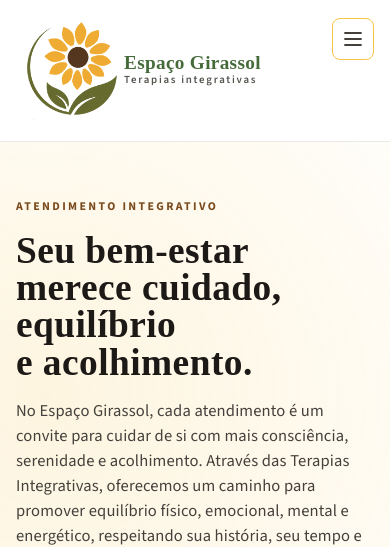
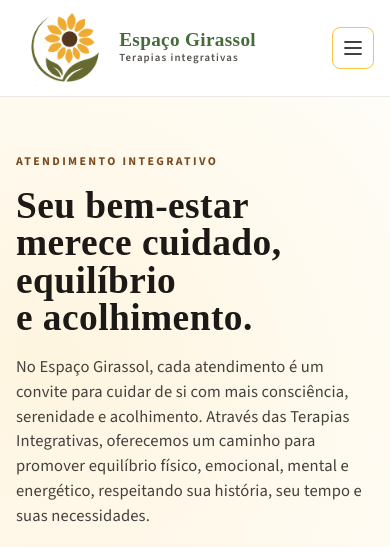
Before and after one commit to mrld-rodor/projeto-girassol, a Flask app: page / in a window 390 px wide. Shown: the top 547 px of the page. Run offline with Flask 3, Linux system fonts and the light colour scheme; some libraries are stand-ins or nearby versions; some web fonts are replaced.

Commit message:
fix header fix header

```diff
--- a/app/static/css/header.css
+++ b/app/static/css/header.css
@@ -30,6 +30,34 @@
     font-display: swap;
 }
 
+@media (max-width: 767px) {
+    .sg-header > .relative {
+        gap: 0.2rem;
+        padding-left: 0.8rem;
+        padding-right: 0.8rem;
+        padding-top: 0.02rem;
+        padding-bottom: 0.02rem;
+    }
+
+    .sg-brand-lock {
+        gap: 0.35rem;
+    }
+
+    .sg-logo {
+        width: clamp(2.4rem, 7vw, 3.4rem);
+    }
+
+    .sg-brand {
+        font-size: clamp(0.8rem, 2.8vw, 1rem);
+        line-height: 0.9;
+    }
+
+    .sg-kicker {
+        font-size: clamp(0.5rem, 1.6vw, 0.62rem);
+        letter-spacing: 0.1em;
+    }
+}
+
 body {
     font-family: "Source Sans 3", "Segoe UI", sans-serif;
     font-size: 16px;
@@ -53,7 +81,7 @@ body {
     justify-content: space-between;
     flex-wrap: wrap;
     gap: 0.75rem;
-    padding-left: 0;
+    padding-left: clamp(1rem, 2vw, 2rem);
     padding-right: clamp(1rem, 2vw, 2rem);
     padding-top: 0.2rem;
     padding-bottom: 0.2rem;
@@ -553,33 +581,34 @@ body {
 
     .sg-header {
         min-height: auto;
-        padding: 0.9rem 0;
+        padding: 0.25rem 0;
     }
 
     .sg-header > .relative {
-        align-items: flex-start;
-        flex-direction: column;
-        gap: 0.75rem;
-        justify-content: flex-start;
-        padding-left: 1rem;
-        padding-right: 1rem;
-        padding-top: 0;
-        padding-bottom: 0;
+        align-items: center;
+        flex-direction: row;
+        gap: 0.7rem;
+        justify-content: space-between;
+        padding-left: 1.45rem;
+        padding-right: 1.45rem;
+        padding-top: 0.16rem;
+        padding-bottom: 0.16rem;
     }
 
     .sg-nav-shell {
-        left: 0;
-        margin-left: 0;
+        left: auto;
+        margin-left: auto;
         max-width: 100%;
         position: relative;
         top: auto;
         transform: none;
-        width: 100%;
+        width: auto;
     }
 
     .sg-brand-lock {
         align-items: center;
         flex-direction: row;
+        gap: 0.8rem;
         justify-content: flex-start;
         margin: 0;
         padding-left: 0;
@@ -589,30 +618,31 @@ body {
     .sg-logo {
         display: block;
         height: auto;
-        margin-right: 0.5rem;
-        width: clamp(7rem, 20vw, 8.5rem);
+        margin-right: 0;
+        width: clamp(5.2rem, 13vw, 7rem);
     }
 
     .sg-brand-content {
         align-items: flex-start;
+        margin-left: 0;
         text-align: left;
-        margin-left: -1.5rem;
     }
 
     .sg-brand {
-        font-size: clamp(1.2rem, 4vw, 1.65rem);
+        font-size: clamp(1.2rem, 4.2vw, 1.45rem);
         margin-top: 0;
     }
 
     .sg-kicker {
-        font-size: clamp(0.68rem, 2vw, 0.8rem);
+        font-size: clamp(0.68rem, 2.3vw, 0.84rem);
+        letter-spacing: 0.1em;
         margin-left: 0;
     }
 
     #menu-toggle {
         border-color: #f6c445;
-        right: 1rem;
-        top: 0.25rem;
+        right: 0.8rem;
+        top: 0.2rem;
     }
 
     #menu-principal ul {
--- a/app/templates/index.html
+++ b/app/templates/index.html
@@ -31,10 +31,11 @@
             <button
                 id="menu-toggle"
                 type="button"
-                class="absolute right-4 top-4 inline-flex items-center justify-center rounded-lg border border-stone-300 bg-white p-2 text-stone-700 hover:border-amber-400 hover:text-amber-700 focus-visible:outline focus-visible:outline-2 focus-visible:outline-offset-2 focus-visible:outline-amber-500 md:hidden"
+                class="absolute right-4 top-1/2 inline-flex -translate-y-1/2 items-center justify-center rounded-lg border border-stone-300 bg-white p-2 text-stone-700 hover:border-amber-400 hover:text-amber-700 focus-visible:outline focus-visible:outline-2 focus-visible:outline-offset-2 focus-visible:outline-amber-500 md:hidden"
                 aria-controls="menu-principal"
                 aria-expanded="false"
                 aria-label="Abrir menu principal"
+                style="right: 1rem; top: 50%; transform: translateY(-50%);"
             >
                 <svg id="menu-icon-open" class="h-6 w-6" viewBox="0 0 24 24" fill="none" stroke="currentColor" stroke-width="1.8" aria-hidden="true">
                     <path stroke-linecap="round" stroke-linejoin="round" d="M4 6h16M4 12h16M4 18h16" />
```
